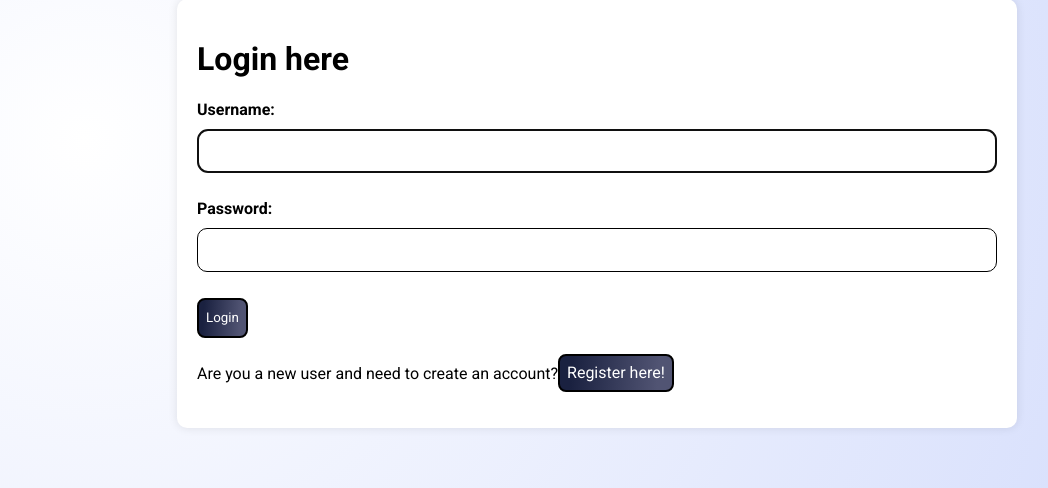
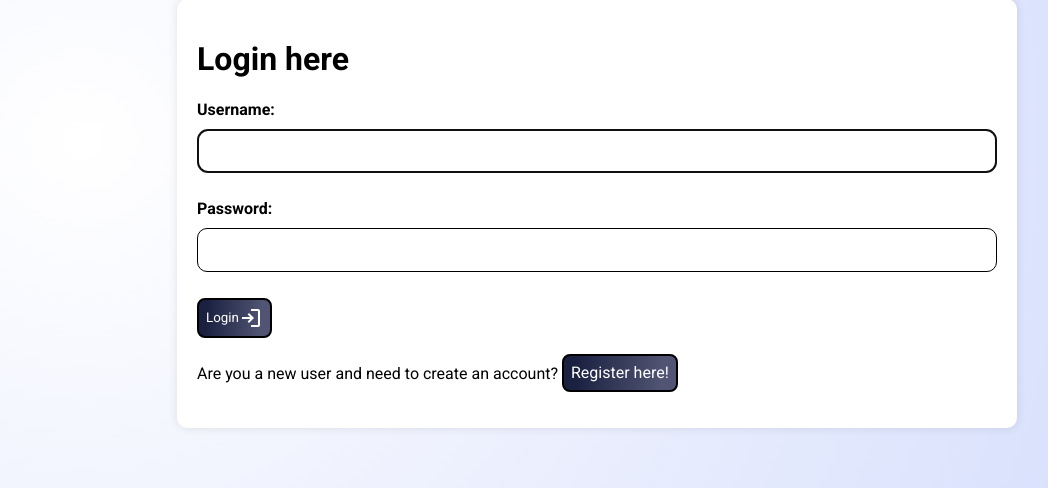
Before and after one commit to markohautala/django-auth-crud-app, a Django app: page /login/ in a window 1280 px wide. Shown: the part 21-509 px from the top of the page, without its empty margins (43-1091 px from the left). Run offline with Django 4.2, Linux system fonts and the light colour scheme.

Commit message:
Style login form layout and add login button with icon

```diff
--- a/base/templates/base/login.html
+++ b/base/templates/base/login.html
@@ -1,17 +1,21 @@
 {% extends 'base/main.html' %}
 
 {% block content %}
+    <h1>Login here</h1>
 
-<h1> Login here</h1>
+    <div class="login-body">
+        <form method="POST">
+            {% csrf_token %}
+            {{ form.as_p }}
 
-<div class="login-body">
-    <form method="POST">
-        {% csrf_token %} <!-- This is a security feature to prevent Cross Site Request Forgery (CSRF) attacks -->
-        {{ form.as_p }} <!-- This is a Django template tag that renders the form fields as paragraphs -->
-        <input value="Login" type="submit" class="form-input-button"></input>
-    </form>
-</div>
+            <!-- Login button with icon -->
+            <button type="submit" class="form-input-button">
+                Login <span class="material-symbols-outlined">
+                    login
+                    </span>
+            </button>
+        </form>
+    </div>
 
-<p>Are you a new user and need to create an account?<a href="{% url 'register' %}">Register here!</a></p>
-
+    <p>Are you a new user and need to create an account? <a href="{% url 'register' %}">Register here!</a></p>
 {% endblock content %}
```
Also changed, not shown: db.sqlite3.
